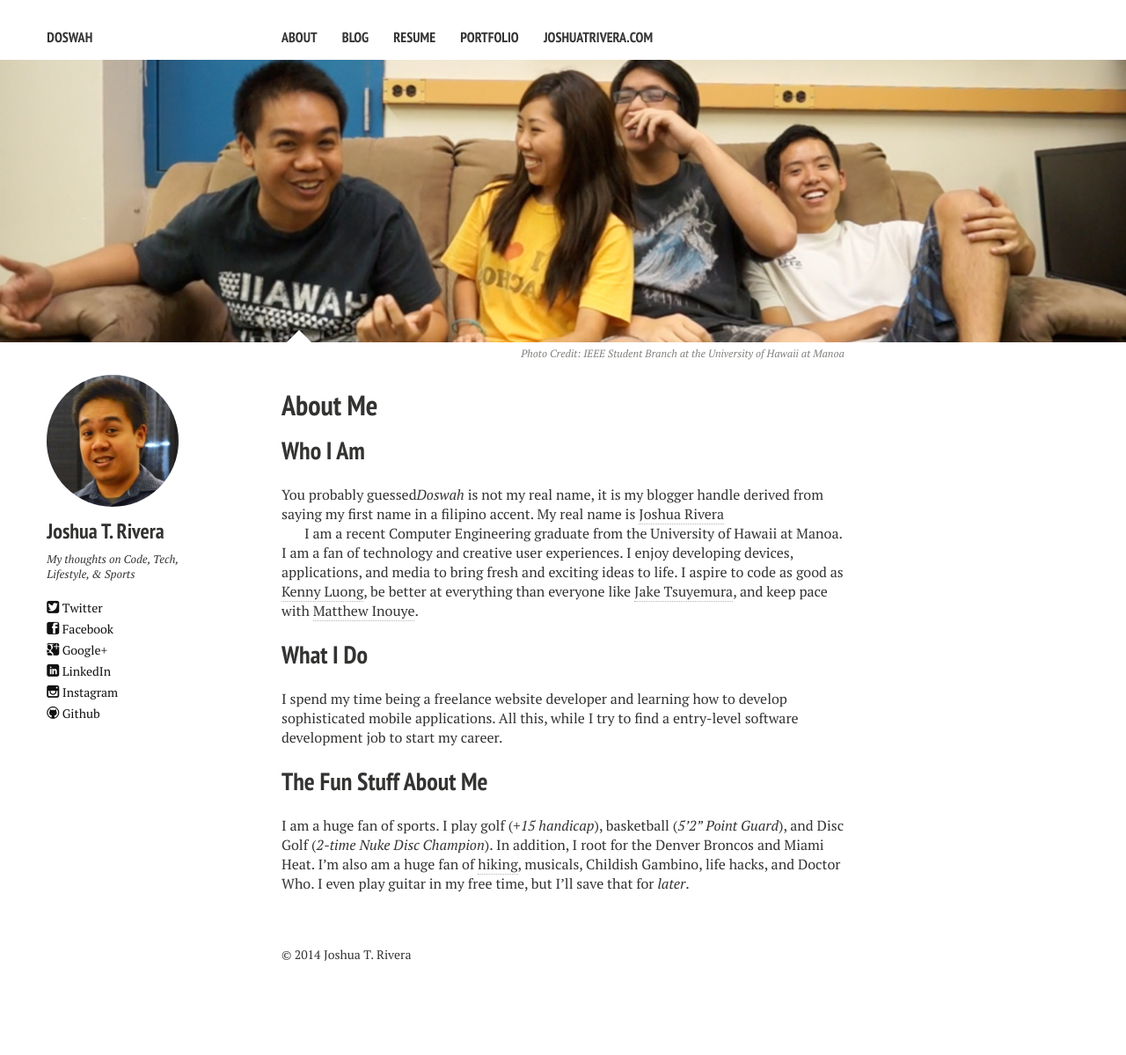
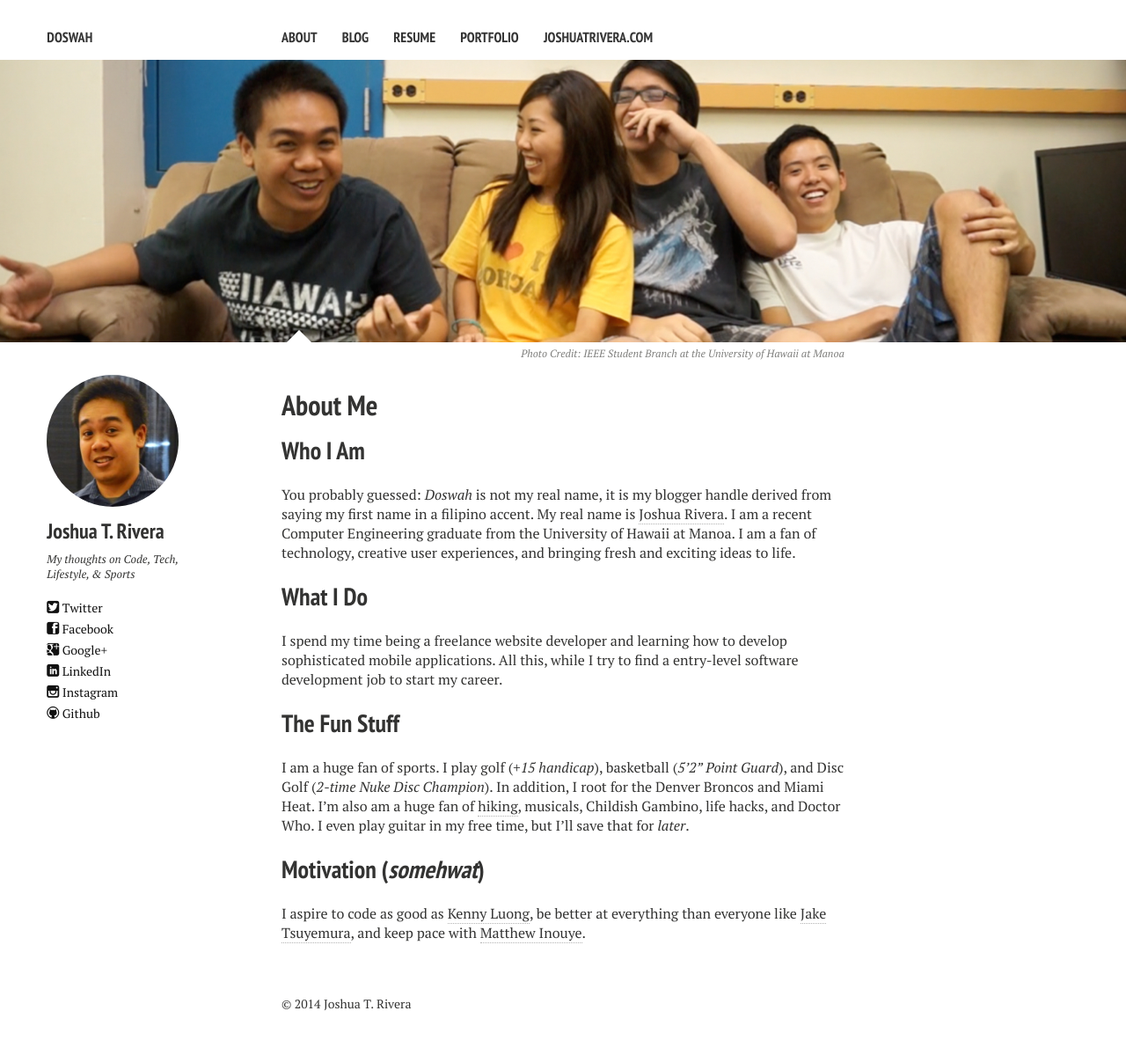
Before and after one commit to alexpolonsky/doswah.com, a Jekyll site: the page built from about.md, in a window 1280 px wide. Shown: the whole page at 88% size. Built offline with Jekyll 4.4.1, drawn with Linux system fonts in a browser that asks for light colours; nearby versions of some CDN libraries; before the commit the page ends 1143 px from its top, so only the background shows below that.

Commit message:
Changes to about

```diff
--- a/about.md
+++ b/about.md
@@ -14,14 +14,15 @@ image:
 
 ## Who I Am
 
-You probably guessed<i>Doswah</i> is not my real name, it is my blogger handle derived from saying my first name in a filipino accent. My real name is [Joshua Rivera](http://joshuatrivera.com)
-
-I am a recent Computer Engineering graduate from the University of Hawaii at Manoa. I am a fan of technology and creative user experiences. I enjoy developing devices, applications, and media to bring fresh and exciting ideas to life. I aspire to code as good as [Kenny Luong](http://kennyluong.com), be better at everything than everyone like [Jake Tsuyemura](http://jaketsuyemura.com), and keep pace with [Matthew Inouye](http://mkinouye.com).
+You probably guessed: <i>Doswah</i> is not my real name, it is my blogger handle derived from saying my first name in a filipino accent. My real name is [Joshua Rivera](http://joshuatrivera.com). I am a recent Computer Engineering graduate from the University of Hawaii at Manoa. I am a fan of technology, creative user experiences, and bringing fresh and exciting ideas to life.
 
 ## What I Do
 
 I spend my time being a freelance website developer and learning how to develop sophisticated mobile applications. All this, while I try to find a entry-level software development job to start my career.
 
-## The Fun Stuff About Me
+## The Fun Stuff
 
 I am a huge fan of sports. I play golf (<i>+15 handicap</i>), basketball (<i>5'2" Point Guard</i>), and Disc Golf (<i>2-time Nuke Disc Champion</i>). In addition, I root for the Denver Broncos and Miami Heat. I'm also am a huge fan of [hiking](http://hike2grind.com), musicals, Childish Gambino, life hacks, and Doctor Who. I even play guitar in my free time, but I'll save that for <i>later</i>.
+
+## Motivation (<i>somehwat</i>)
+I aspire to code as good as [Kenny Luong](http://kennyluong.com), be better at everything than everyone like [Jake Tsuyemura](http://jaketsuyemura.com), and keep pace with [Matthew Inouye](http://mkinouye.com).
```
